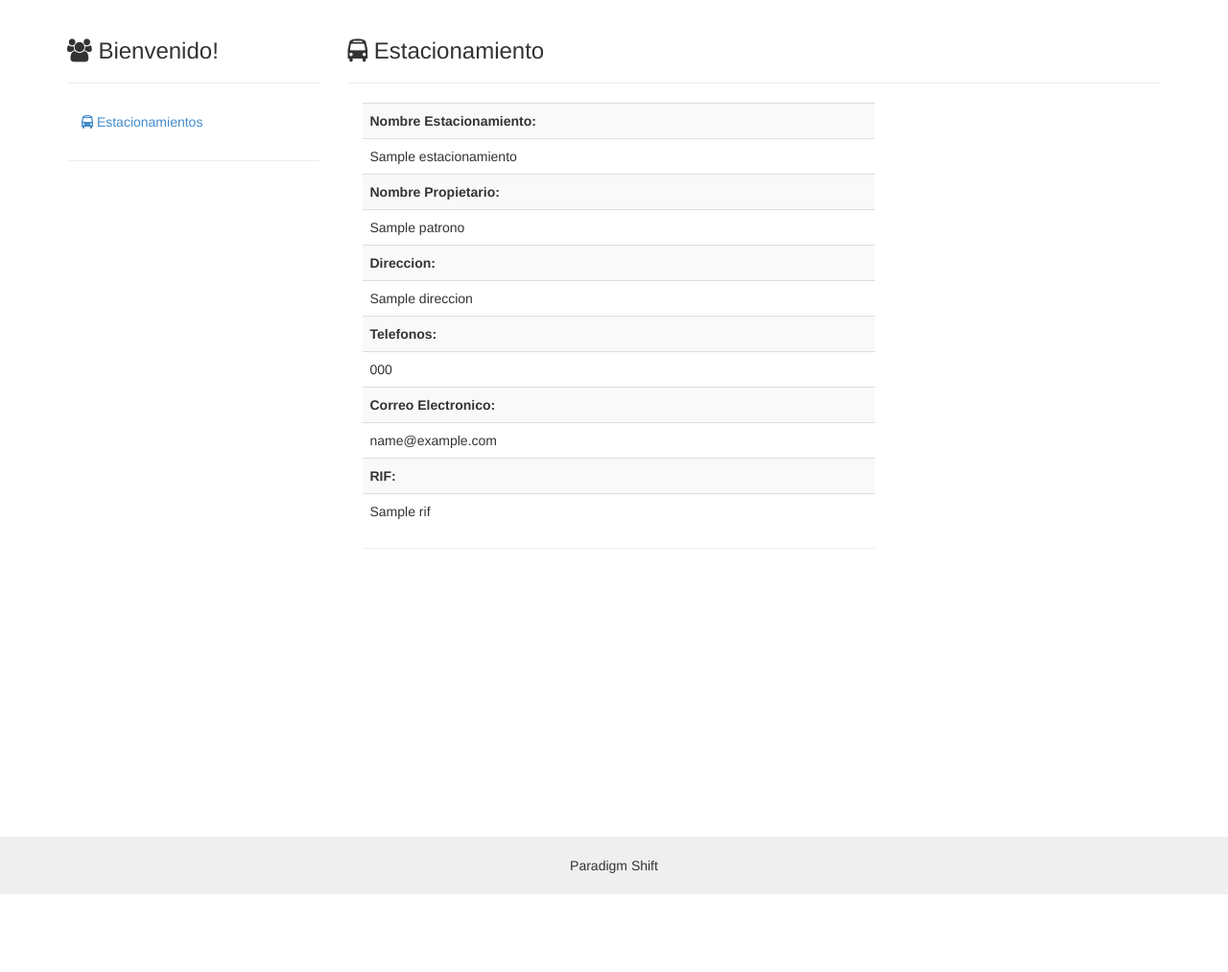
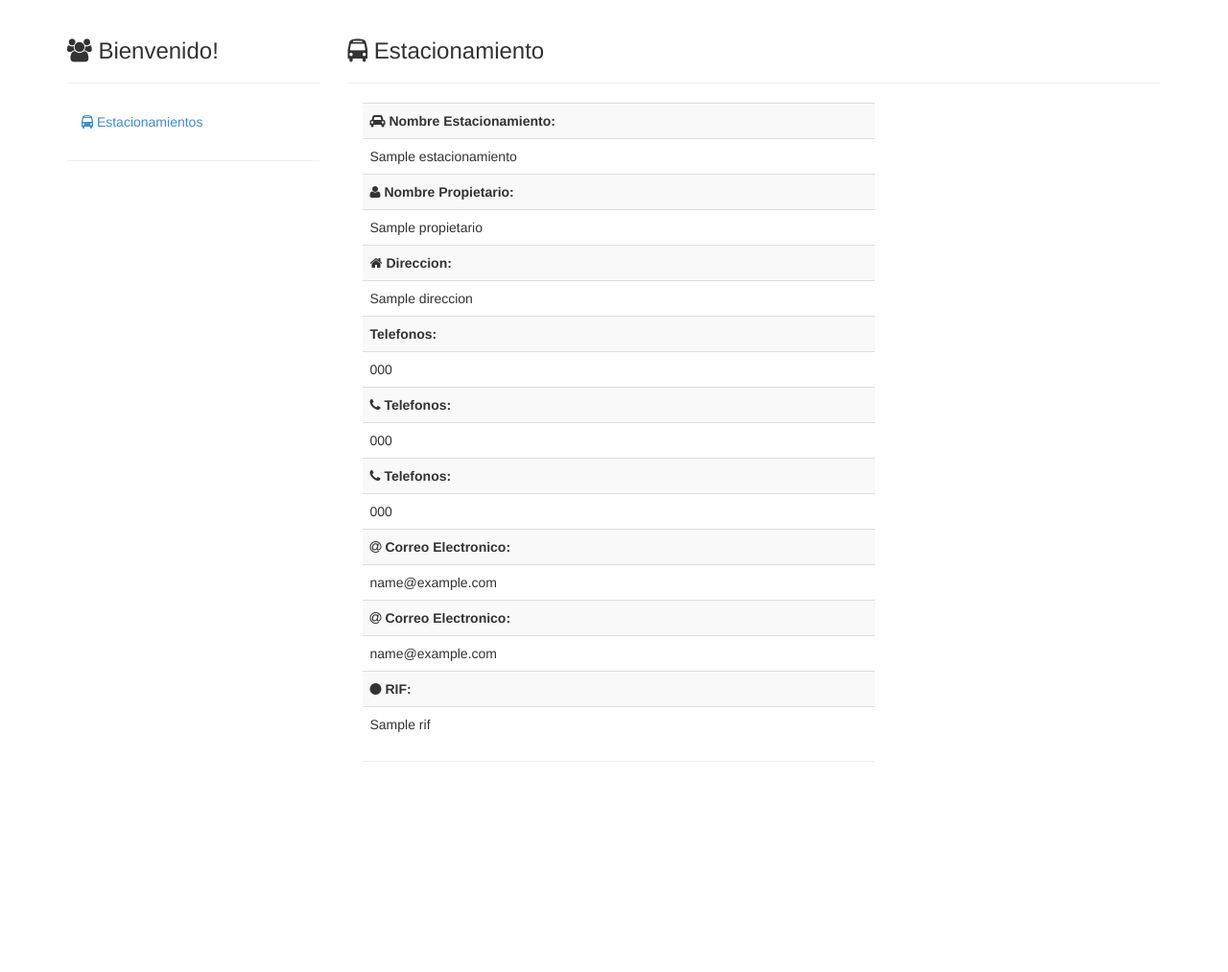
Before and after one commit to Sealos/SAGE, a Django app: template src/SAGE/templates/estacionamiento.html in a window 1280 px wide. Shown: the part 54-1067 px from the top of the page at 96% size. Before the commit the page ends 986 px from the top, so only its background shows below. Run offline with Django 3.2, Linux system fonts and the light colour scheme; the template is opened without the code that fills it: most values are stand-ins (such as "Sample title", 1, 10 or a date in 2020); some libraries are stand-ins or nearby versions.

Commit message:
Acomode de nuevo la interfaz de estacionamiento.html con iconos y unas verificaciones

```diff
--- a/src/SAGE/apps/estacionamientos/forms.py
+++ b/src/SAGE/apps/estacionamientos/forms.py
@@ -5,7 +5,7 @@ from django.core.validators import RegexValidator
 class EstacionamientoForm(forms.Form):
 
     phone_validator = RegexValidator(
-                            regex='^0/d{3}-?\d{7}$',
+                            regex='^(\d)+',
                             message='Solo debe contener digitos'
                         )
 
@@ -15,7 +15,7 @@ class EstacionamientoForm(forms.Form):
                     label="Propietario",
                     validators = [
                           RegexValidator(
-                                regex='^[a-zA-z]+$',
+                                regex='^[a-zA-z]+( [a-zA-z]+)?$',
                                 message='Solo debe contener letras'
                         )
                     ]
--- a/src/SAGE/templates/estacionamiento.html
+++ b/src/SAGE/templates/estacionamiento.html
@@ -91,22 +91,42 @@
 
         </thead>
         <tbody>
-			<tr><td><b>Nombre Estacionamiento:</b></td></tr>
+			<tr><td><b><i class="fa fa-car"></i> Nombre Estacionamiento:</b></td></tr>
 			<tr><td>{{estacionamiento.nombre}}</td></tr>
 
-			<tr><td><b>Nombre Propietario:</b></td></tr>
-			<tr><td>{{estacionamiento.patrono}}</td></tr>
+			<tr><td><b><i class="fa fa-user"></i> Nombre Propietario:</b></td></tr>
+			<tr><td>{{estacionamiento.propietario}}</td></tr>
 
-			<tr><td><b>Direccion:</b></td></tr>
+			<tr><td><b><i class="fa fa-home"></i> Direccion:</b></td></tr>
 			<tr><td>{{estacionamiento.direccion}}</td></tr>
 
-			<tr><td><b>Telefonos:</b></td></tr>
-			<tr><td>{{estacionamiento.telefono_1}}</td></tr>
+			{% if estacionamiento.telefono_2 %}
+				<tr><td><b>Telefonos:</b></td></tr>
+				<tr><td>{{estacionamiento.telefono_1}}</td></tr>
+			{% endif %}
 
-			<tr><td><b>Correo Electronico:</b></td></tr>
-			<tr><td>{{estacionamiento.email_1}}</td></tr>
+			{% if estacionamiento.telefono_2 %}
+				<tr><td><b><i class="fa fa-phone"></i> Telefonos:</b></td></tr>
+				<tr><td>{{estacionamiento.telefono_2}}</td></tr>
+			{% endif %}
 
-			<tr><td><b>RIF:</b></td></tr>
+			 {% if estacionamiento.telefono_3 %}
+				<tr><td><b><i class="fa fa-phone"></i> Telefonos:</b></td></tr>
+				<tr><td>{{estacionamiento.telefono_3}}</td></tr>
+			{% endif %}
+
+			{% if estacionamiento.email_1 %}
+				<tr><td><b><i class="fa fa-at"></i> Correo Electronico:</b></td></tr>
+				<tr><td>{{estacionamiento.email_1}}</td></tr>
+			{% endif %}
+
+			{% if estacionamiento.email_2 %}
+			<tr><td><b><i class="fa fa-at"></i> Correo Electronico:</b></td></tr>
+			<tr><td>{{estacionamiento.email_2}}</td></tr>
+			{% endif %}
+
+
+			<tr><td><b><i class="fa fa-circle"></i> RIF:</b></td></tr>
 			<tr><td>{{estacionamiento.rif}}</td></tr>
 
         </tbody>
```
